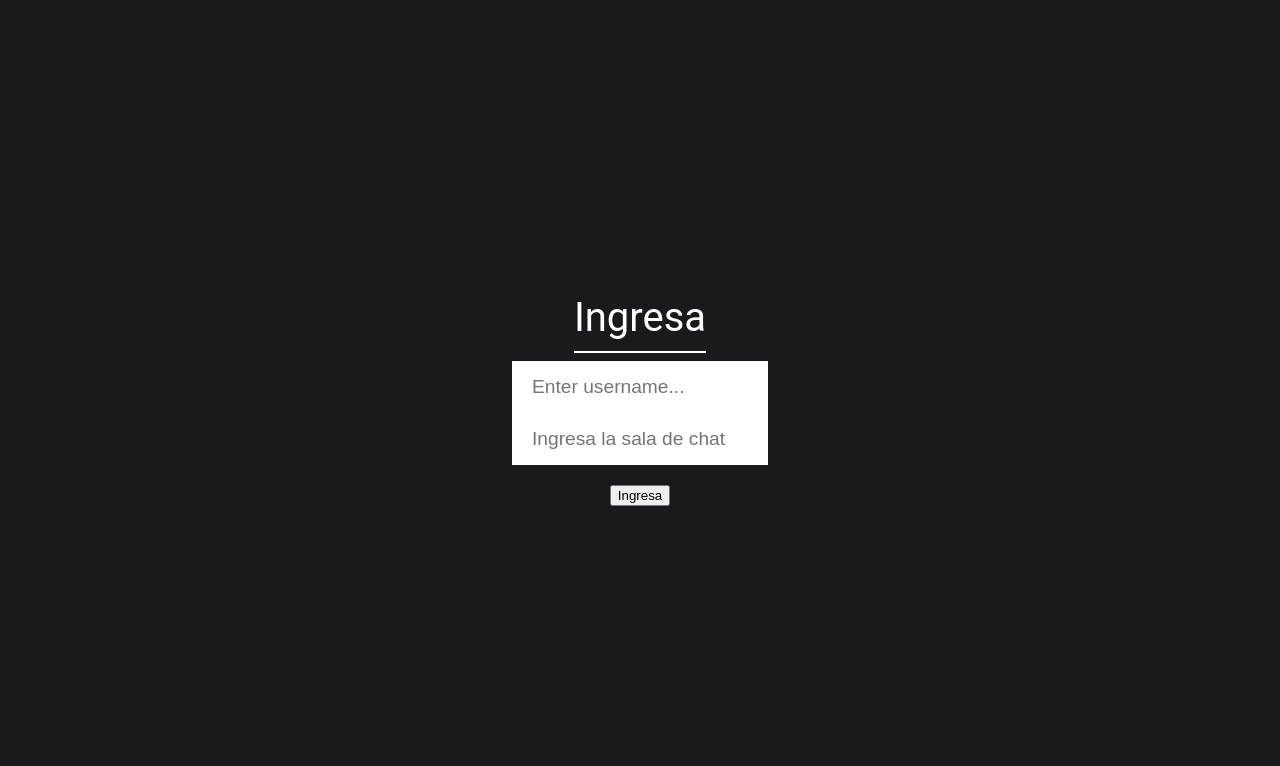
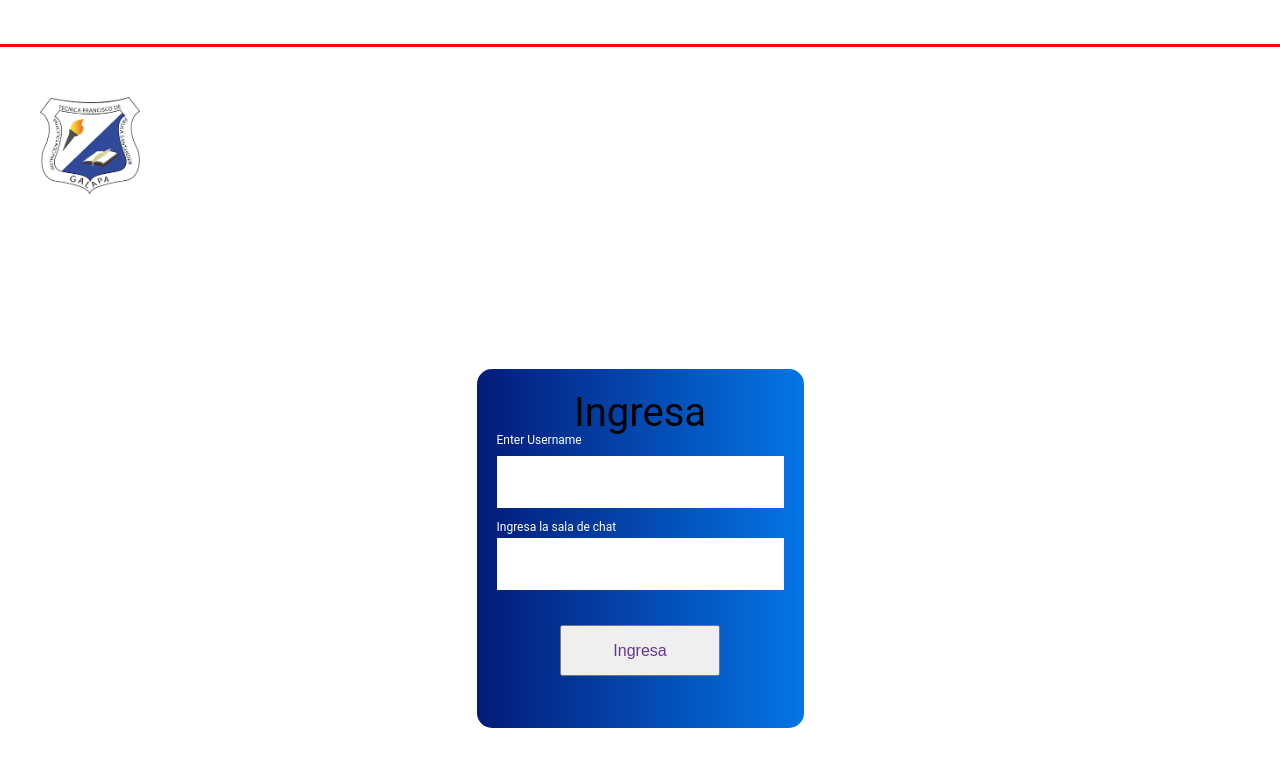
Before and after one commit to RashidUSD/appvideo, a website: page public/index.html in a window 1280 px wide. Drawn offline with Linux system fonts and the light colour scheme.

Commit message:
AÑADIENDO CAMBIOS EN CSS

```diff
--- a/public/css/styles.css
+++ b/public/css/styles.css
@@ -1,32 +1,59 @@
-@import url('https://fonts.googleapis.com/css2?family=Quicksand:wght@300&display=swap');
-html, body {
-  font-family: 'Roboto', sans-serif;
+@import url("https://fonts.googleapis.com/css2?family=Coming+Soon&display=swap");
+html,
+body {
+  font-family: "Roboto", sans-serif;
   padding: 0;
   margin: 0;
 }
+/* label::selection {
+  background-color: rgb(251, 255, 0);
+} */
 .outerContainer {
   display: flex;
+  flex-direction: column;
   justify-content: center;
   align-items: center;
   height: 100vh;
-    background-color: #1A1A1D;
+  background-color: #f7f7f7;
 }
-  h1, h2, h3, span, h4 {
-    font-family: 'Quicksand', sans-serif;
+h1,
+h2,
+h3,
+span,
+h4 {
+  font-family: "Quicksand", sans-serif;
 }
 
-  input{
+input {
   border: none;
   border-radius: 0;
   width: 80%;
   font-size: 1.2em;
   outline: none;
 }
-  .outerContainer  h1 {
+/* Header */
+header {
+border-bottom: 3px solid red;
+padding: 20px;
+height: 50px;
+width: 100%;
+}
+
+.outerContainer h1 {
   color: #000;
 }
-  .ContainerActives{
-    background-color:rgb(255, 255, 255);
+
+.ContainerInput {
+  position: relative;
+}
+.textInput {
+  position: absolute;
+  font-size: 12px;
+  top: -3px;
+  color: rgb(255, 255, 255);
+}
+.ContainerActives {
+  background-color: rgb(255, 255, 255);
   box-shadow: 0 0 0 0 rgba(0, 0, 0, 1);
   transform: scale(1);
   animation: pulse 2s infinite;
@@ -48,7 +75,7 @@ html, body {
   display: flex;
   flex-direction: column;
   justify-content: space-between;
-    background: #FFFFFF;
+  background: #ffffff;
   border-radius: 8px;
   height: 60%;
   width: 35%;
@@ -63,6 +90,17 @@ html, body {
     height: 100%;
   }
 }
+.button{
+  color: #fff;
+  cursor: pointer;
+  font-size:16px;
+  line-height: 45px;
+  margin: 0 0 2em;
+  max-width: 160px;
+  width: 100%;
+  outline: none;
+  color: rebeccapurple;
+}
 
 @media (min-width: 480px) and (max-width: 1200px) {
   .container {
@@ -74,7 +112,7 @@ html, body {
   display: flex;
   align-items: center;
   justify-content: space-between;
-    background: #2979FF;
+  background: #2979ff;
   border-radius: 4px 4px 0 0;
   height: 60px;
   width: 100%;
@@ -98,11 +136,21 @@ html, body {
 .onlineIcon {
   margin-right: 5%;
 }
-  .form {
+.imageLogo {
+  width: 100%;
+  object-fit: contain;
+}
+.ContainerLogo {
+  width: 100px;
+  height: 200px;
+}
+.logo {
+  width: 100vh;
   display: flex;
-
+  margin-left: -400px;
+  margin-top: 50px;
+  height: 200px;
 }
-
 .enviar {
   border: none;
   border-radius: 0;
@@ -110,24 +158,22 @@ html, body {
   width: 80%;
   font-size: 1.2em;
 }
-  #SeaUnido{
+#SeaUnido {
   background: green;
 }
-  #bienvenido{
-    background:red;
+#bienvenido {
+  background: red;
 }
 .sendButton {
   color: #fff !important;
   text-transform: uppercase;
   text-decoration: none;
-    background: #2979FF;
+  background: #2979ff;
   padding: 20px;
   display: inline-block;
   border: none;
   width: 19%;
 }
-
-
 
 #root {
   height: 100vh;
@@ -143,24 +189,56 @@ html, body {
   text-align: center;
   height: 100vh;
   align-items: center;
-    background-color: #1A1A1D;
+}
+
+.Container {
+  display: flex;
+  flex-direction: column;
+  justify-content: center;
+  text-align: center;
+  height: 100vh;
+  align-items: center;
+  box-shadow: 6px -1px 9px 3px #00000054;
+  background: #fff; /* fallback for old browsers */
 }
 
 .joinInnerContainer {
   width: 20%;
 }
 
+.Line {
+  width: 100%;
+  height: 10px;
+  background-color: white;
+  margin-top: 31px;
+  background: #4a00e0; /* fallback for old browsers */
+}
+form {
+  background: #0575e6; /* fallback for old browsers */
+  background: -webkit-linear-gradient(
+    to right,
+    #021b79,
+    #0575e6
+  ); /* Chrome 10-25, Safari 5.1-6 */
+  background: linear-gradient(
+    to right,
+    #021b79,
+    #0575e6
+  ); /* W3C, IE 10+/ Edge, Firefox 16+, Chrome 26+, Opera 12+, Safari 7+ */
+  padding: 20px;
+  border-radius: 15px;
+}
 .joinInput {
   border-radius: 0;
   padding: 15px 20px;
+  margin: 15px 0px;
   width: 100%;
 }
 
 .heading {
-    color: white;
+  color: rgb(7, 4, 4);
   font-size: 2.5em;
   padding-bottom: 10px;
-    border-bottom: 2px solid white;
 }
 .mt-20 {
   margin-top: 20px;
@@ -174,19 +252,16 @@ html, body {
   .joinInnerContainer {
     width: 90%;
   }
-
-
 }
 
 .messageBox {
-    background: #F3F3F3;
+  background: #f3f3f3;
   border-radius: 20px;
   padding: 5px 20px;
   color: rgb(7, 5, 5);
   display: inline-block;
   max-width: 80%;
 }
-
 
 .messageText {
   width: 100%;
@@ -240,18 +315,17 @@ html, body {
 }
 
 .backgroundBlue {
-    background: #2979FF;
+  background: #2979ff;
 }
 
 .backgroundLight {
-    background: #F3F3F3;
+  background: #f3f3f3;
 }
 .messages {
   padding: 5% 0;
   overflow: auto;
   flex: auto;
 }
-
 
 .textContainer {
   display: flex;
@@ -285,7 +359,8 @@ html, body {
   .textContainer {
     display: none;
   }
-  }.textContainer {
+}
+.textContainer {
   display: flex;
   flex-direction: column;
   margin-left: 100px;
@@ -318,8 +393,6 @@ html, body {
     display: none;
   }
 }
-
-
 
 #main {
   width: 100%;
--- a/public/index.html
+++ b/public/index.html
@@ -11,19 +11,32 @@
 	<title>sala de chats</title>
 </head>
 <body>
+	<div class='Container'>
+		<header></header>
+		<div class="logo">
+			<div class="ContainerLogo">
+				<img class='imageLogo' src='./css/logo.png' alt='kjfhksdjh' />
+			</div>
+		</div>
 		<div class="joinOuterContainer">
-		<div class="joinInnerContainer">
 			<main class="join-main">
-			<form action="chat.html">
+				<form  class='form' action="chat.html">
 					<div class="form-control">
 						<label class="heading" for="username">Ingresa</label>
-					<input class="joinInput mt-20" type="text" name="username" id="username"
-					placeholder="Enter username..." required />
+						<div class="ContainerInput">
+							<label class="textInput">Enter Username</label>
+							<input class="joinInput mt-20" type="text" name="username" id="username" required />
 						</div>
-				<input class="joinInput" type="text" name="room" id="room" placeholder="Ingresa la sala de chat" required />
+					</div>
+					<div class="ContainerInput">
+						<label class="textInput">Ingresa la sala de chat</label>
+						<input class="joinInput" type="text" name="room" id="room" required />
+					</div>
 					<button type="submit" class="button mt-20">Ingresa</button>
 				</form>
 			</main>
 		</div>
+	</div>
 </body>
+
 </html>
```
Also changed, not shown: public/chat.html (+1 -1 lines), public/css/logo.png (added). Lines whose indentation alone changed are shown as unchanged.
